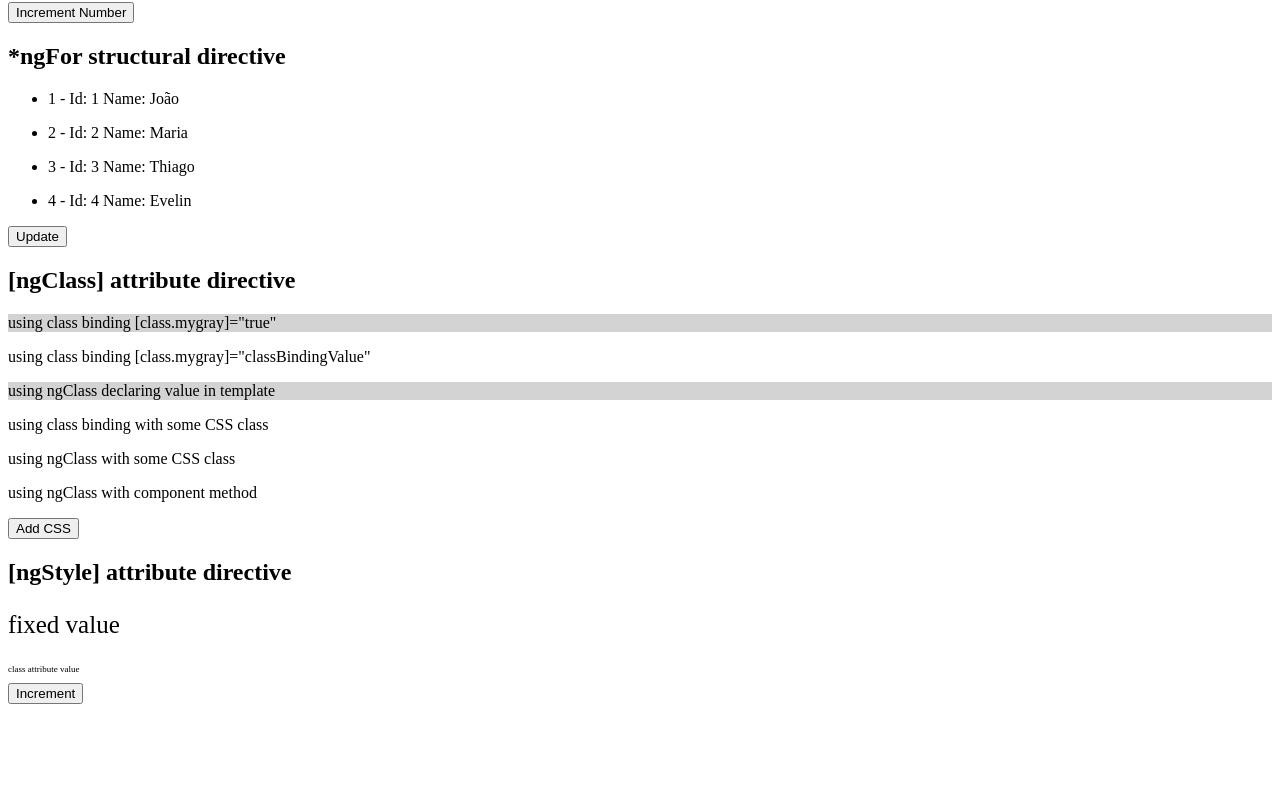
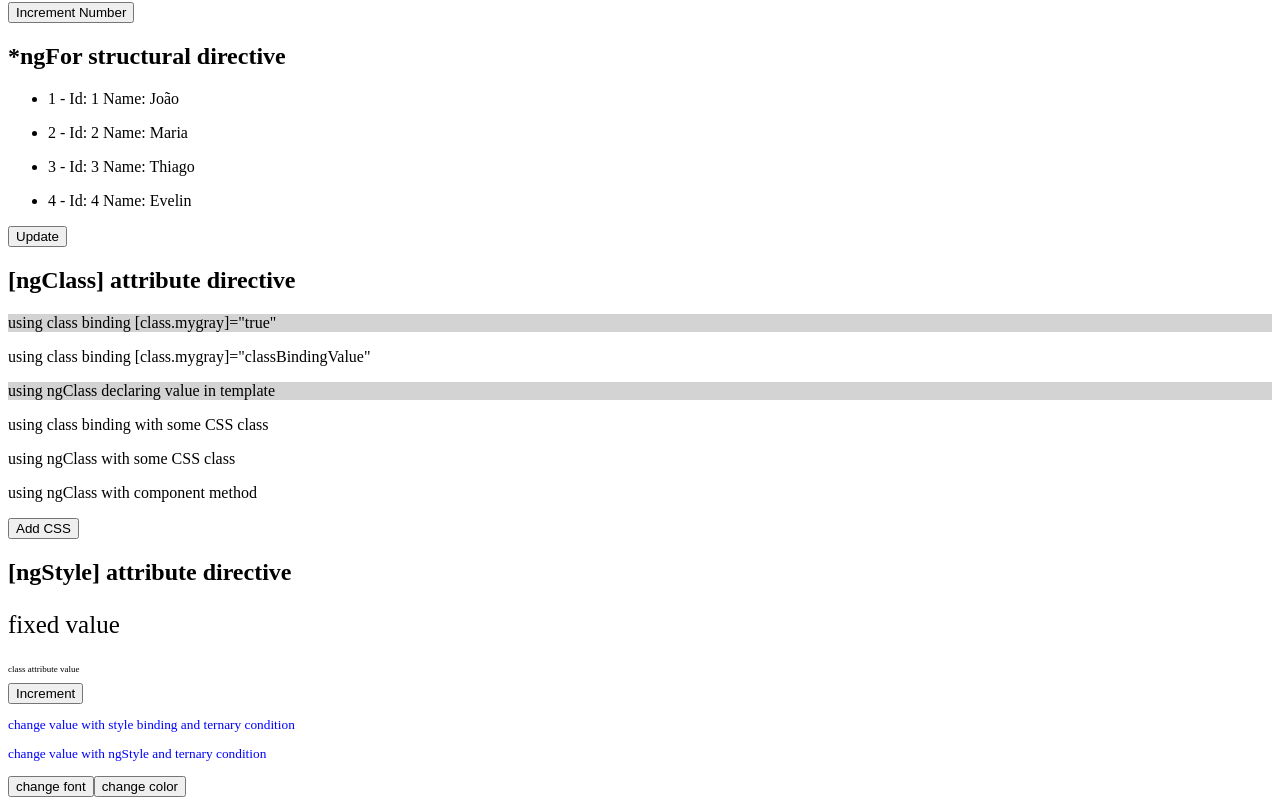
Before and after one commit to vinicius-serpa/poc-angular-2, an Angular app in the folder products-ui/: page / in a window 1280 px wide. Shown: the part 852-1657 px from the top of the page. Before the commit the page ends 1564 px from the top, so only its background shows below. Built offline with nearby package versions, Linux system fonts and the light colour scheme.

Commit message:
create component to show ngStyle in action

```diff
--- a/products-ui/src/app/ng-style/ng-style.component.html
+++ b/products-ui/src/app/ng-style/ng-style.component.html
@@ -5,3 +5,11 @@
 <p [style.font-size]="fontValue">class attribute value</p>
 
 <button (click)="increment()">Increment</button>
+
+<p [style.font-size]="fontValidation ? 'x-large' : 'smaller'"
+  [style.color]="colorValidation ? 'red' : 'blue'">change value with style binding and ternary condition</p>
+
+<p [ngStyle]="{'font-size': fontValidation ? 'x-large' : 'smaller','color': colorValidation ? 'red' : 'blue'}">change value with ngStyle and ternary condition</p>
+
+  <button (click)="changeFont()">change font</button>
+  <button (click)="changeColor()">change color</button>
--- a/products-ui/src/app/ng-style/ng-style.component.ts
+++ b/products-ui/src/app/ng-style/ng-style.component.ts
@@ -9,6 +9,8 @@ export class NgStyleComponent implements OnInit {
 
   fontValue: string = "9px";
   size: number = 10;
+  fontValidation: boolean = false;
+  colorValidation: boolean = false;
 
   constructor() { }
 
@@ -20,4 +22,12 @@ export class NgStyleComponent implements OnInit {
     this.fontValue = this.size + 'px';
   }
 
+  changeFont() {
+    this.fontValidation = !this.fontValidation;
+  }
+
+  changeColor() {
+    this.colorValidation = !this.colorValidation;
+  }
+
 }
```
